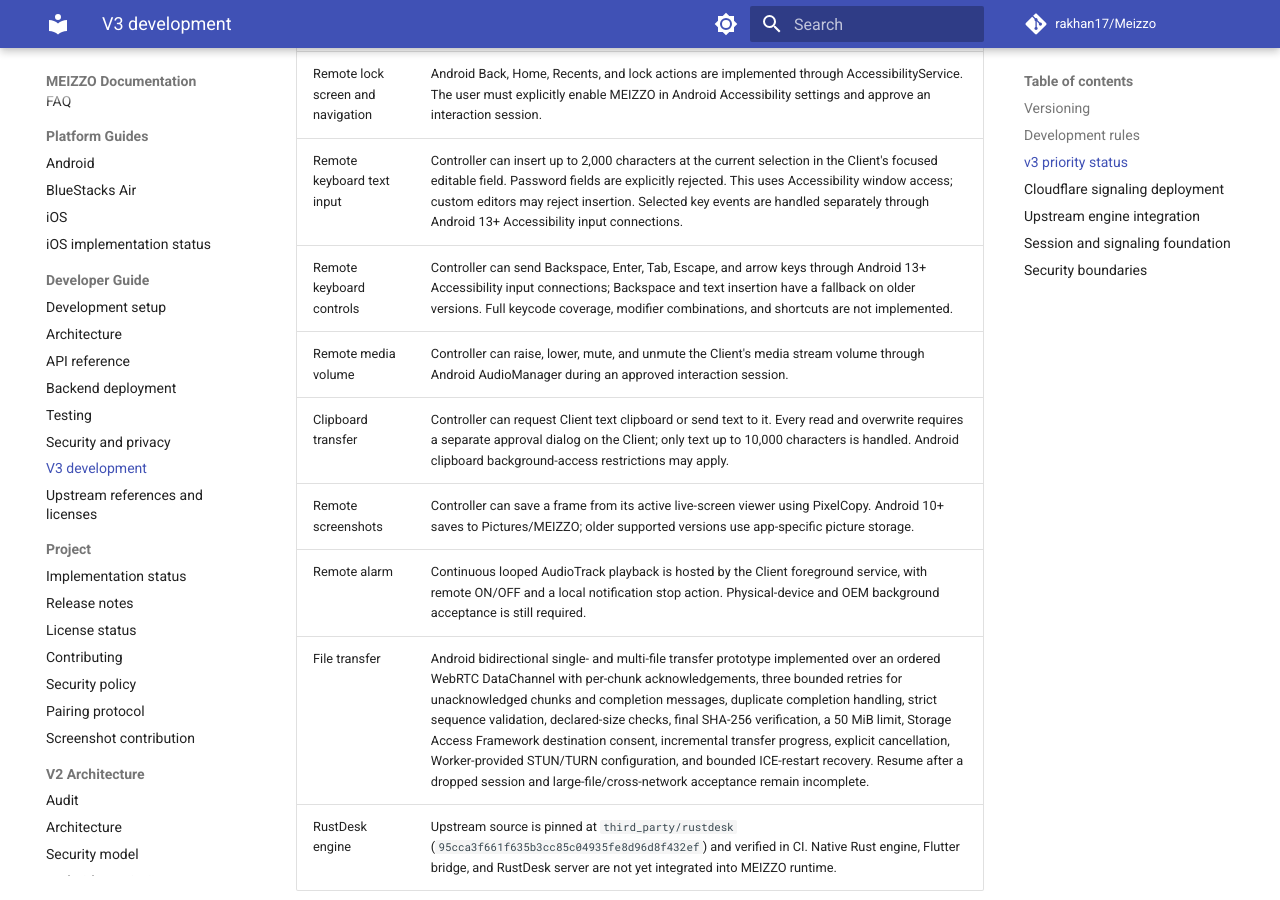
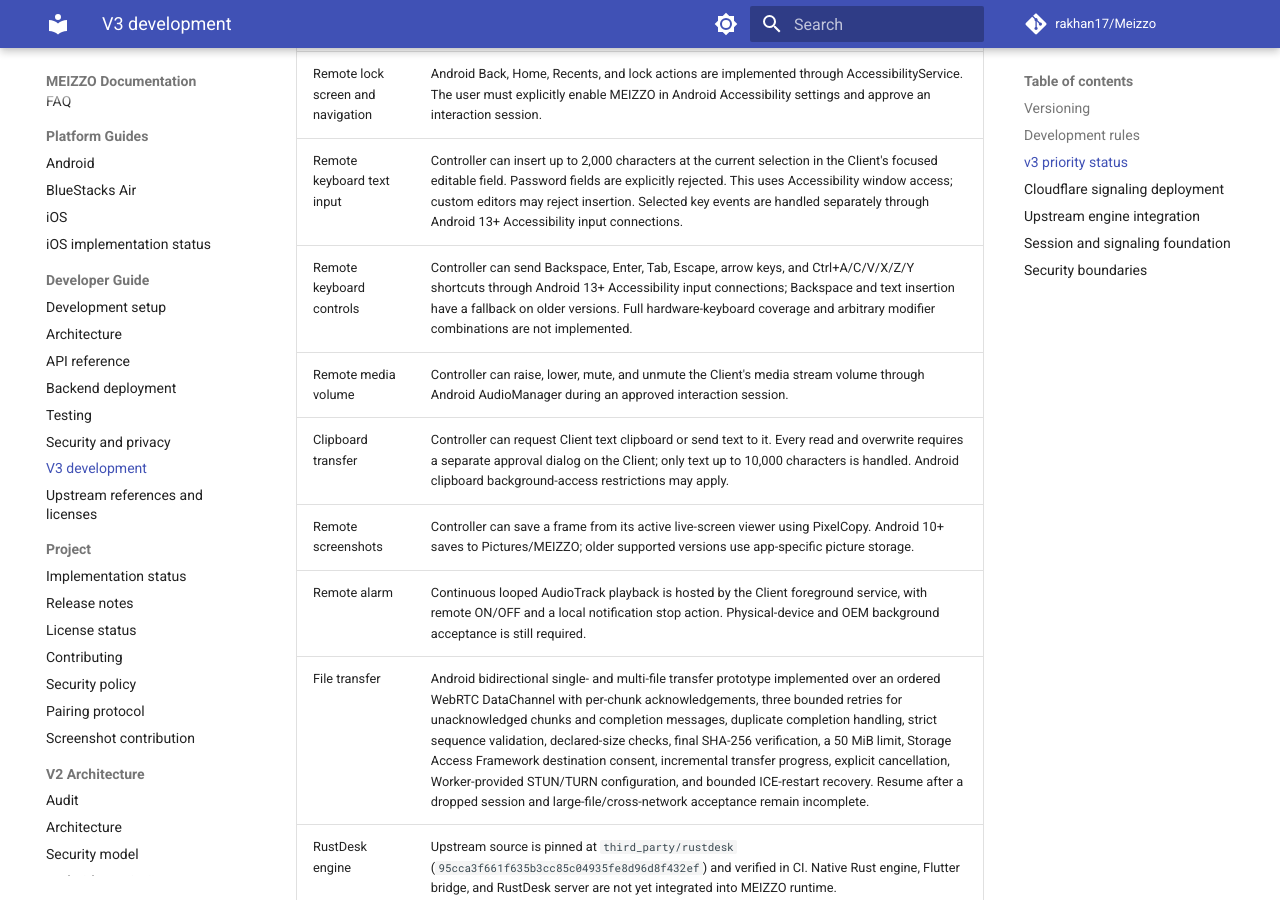
Before and after one commit to rakhan17/Meizzo, an MkDocs documentation site: the page built from docs/v3/README.md, in a window 1280 px wide and 900 px high, scrolled down 1222 px. Built offline with MkDocs 1.6.1 and Material for MkDocs 9.7.7, drawn with Linux system fonts in a browser that asks for light colours; comment, search, counter and statistics services are not loaded.

Commit message:
Document supported remote Ctrl keyboard shortcuts

```diff
--- a/docs/v3/README.md
+++ b/docs/v3/README.md
@@ -27,7 +27,7 @@ This branch is the isolated development line for MEIZZO 3.x. The v2.5.0 stable l
 | Remote screen interaction | Android tap, swipe, long-press, Back, Home, Recents, notification shade, Quick Settings, power menu, and lock-screen actions are wired through an approved interaction session. AccessibilityService must be enabled by the device owner. |
 | Remote lock screen and navigation | Android Back, Home, Recents, and lock actions are implemented through AccessibilityService. The user must explicitly enable MEIZZO in Android Accessibility settings and approve an interaction session. |
 | Remote keyboard text input | Controller can insert up to 2,000 characters at the current selection in the Client's focused editable field. Password fields are explicitly rejected. This uses Accessibility window access; custom editors may reject insertion. Selected key events are handled separately through Android 13+ Accessibility input connections. |
-| Remote keyboard controls | Controller can send Backspace, Enter, Tab, Escape, and arrow keys through Android 13+ Accessibility input connections; Backspace and text insertion have a fallback on older versions. Full keycode coverage, modifier combinations, and shortcuts are not implemented. |
+| Remote keyboard controls | Controller can send Backspace, Enter, Tab, Escape, arrow keys, and Ctrl+A/C/V/X/Z/Y shortcuts through Android 13+ Accessibility input connections; Backspace and text insertion have a fallback on older versions. Full hardware-keyboard coverage and arbitrary modifier combinations are not implemented. |
 | Remote media volume | Controller can raise, lower, mute, and unmute the Client's media stream volume through Android AudioManager during an approved interaction session. |
 | Clipboard transfer | Controller can request Client text clipboard or send text to it. Every read and overwrite requires a separate approval dialog on the Client; only text up to 10,000 characters is handled. Android clipboard background-access restrictions may apply. |
 | Remote screenshots | Controller can save a frame from its active live-screen viewer using PixelCopy. Android 10+ saves to Pictures/MEIZZO; older supported versions use app-specific picture storage. |
```
